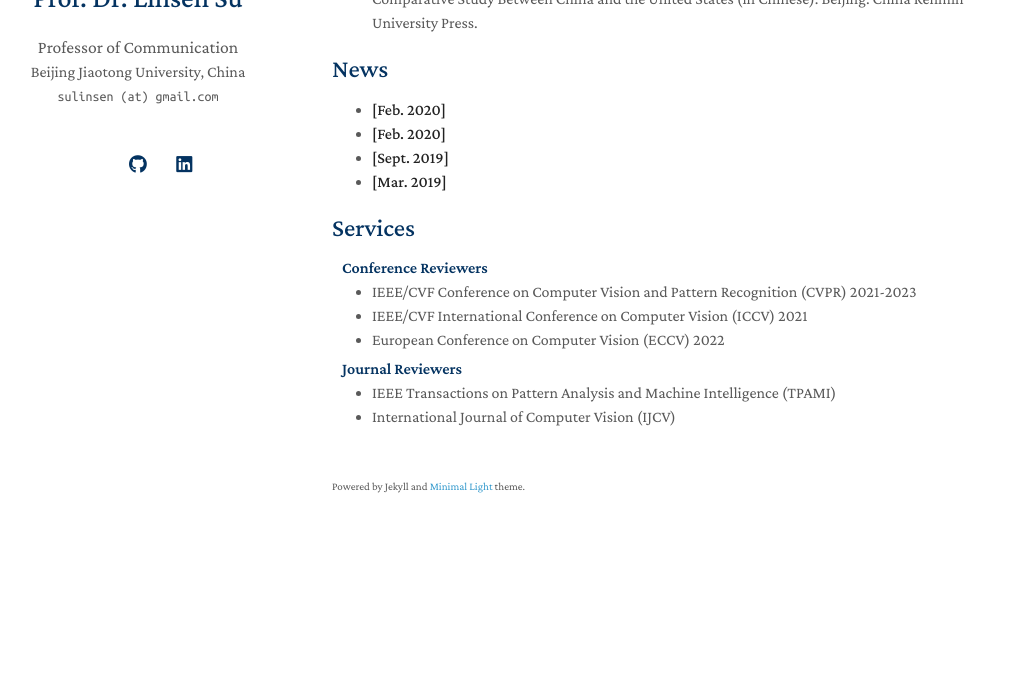
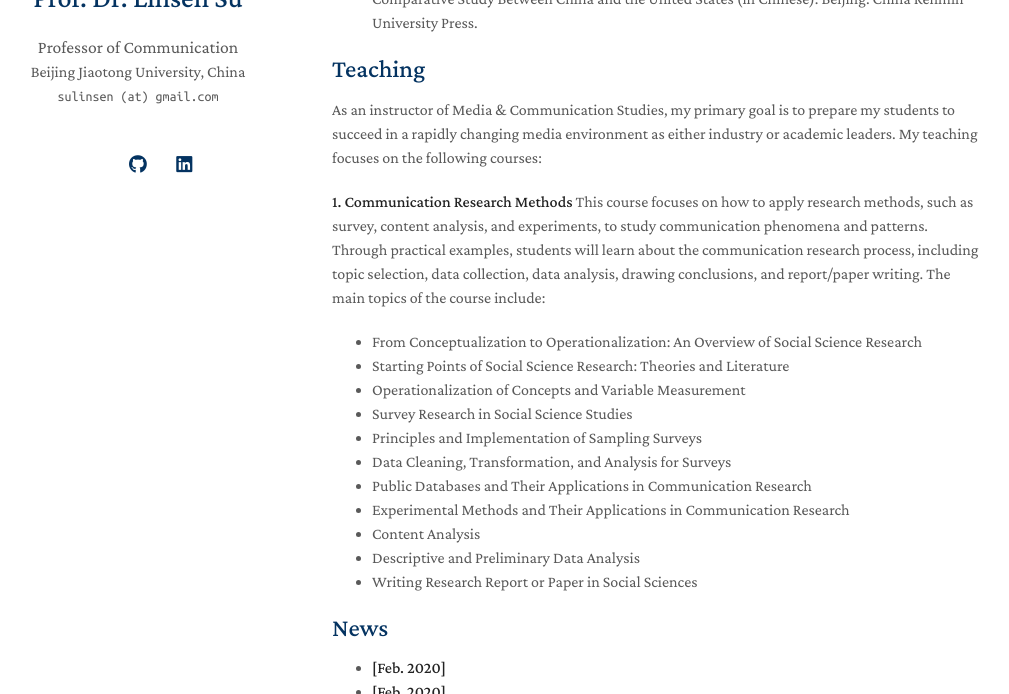
Before and after one commit to linsensu/home, a Jekyll site: the page built from index.md, in a window 1280 px wide and 900 px high, scrolled down 2157 px, cut to the strip 206-900 px from the top of the window. Shown: the whole strip, without its empty margins (138-1147 px from the left). Built offline with Jekyll 4.4.1, drawn with Linux system fonts in a browser that asks for light colours; a style sheet for code colours, icons or effects is not loaded; our own code applies the rules of GitHub Pages for plain Markdown files; before the commit the page ends 2930 px from its top, so only the background shows below that.

Commit message:
Update index.md

```diff
--- a/index.md
+++ b/index.md
@@ -46,6 +46,23 @@ I systematically introduced and tested Western theories such as the Principle of
 - Su, Linsen (2012). Cointegrative analysis on China’s Advertising Industry and Macro-economy since Reform and Opening-up (in Chinese). Journalism & Communication Research, 19(03), 97-108
 - Su, Linsen (2012). The Dynamics Between Media Consumption and the Macro-Economy: A Comparative Study Between China and the United States (in Chinese). Beijing: China Renmin University Press.
 
+## Teaching
+As an instructor of Media & Communication Studies, my primary goal is to prepare my students to succeed in a rapidly changing media environment as either industry or academic leaders. My teaching focuses on the following courses:
+
+**1. Communication Research Methods**
+This course focuses on how to apply research methods, such as survey, content analysis, and experiments, to study communication phenomena and patterns. Through practical examples, students will learn about the communication research process, including topic selection, data collection, data analysis, drawing conclusions, and report/paper writing. The main topics of the course include:
+- From Conceptualization to Operationalization: An Overview of Social Science Research
+- Starting Points of Social Science Research: Theories and Literature
+- Operationalization of Concepts and Variable Measurement
+- Survey Research in Social Science Studies
+- Principles and Implementation of Sampling Surveys
+- Data Cleaning, Transformation, and Analysis for Surveys
+- Public Databases and Their Applications in Communication Research
+- Experimental Methods and Their Applications in Communication Research
+- Content Analysis
+- Descriptive and Preliminary Data Analysis
+- Writing Research Report or Paper in Social Sciences
+
 ## News
 
 - **[Feb. 2020]**
```
